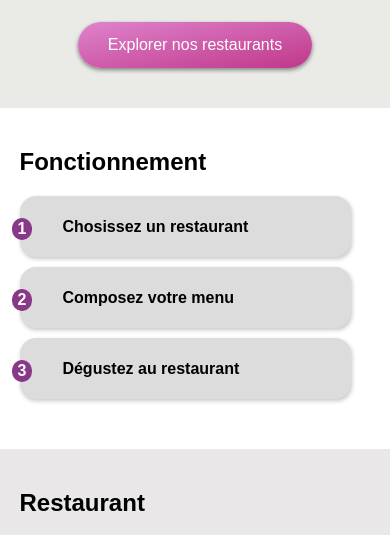
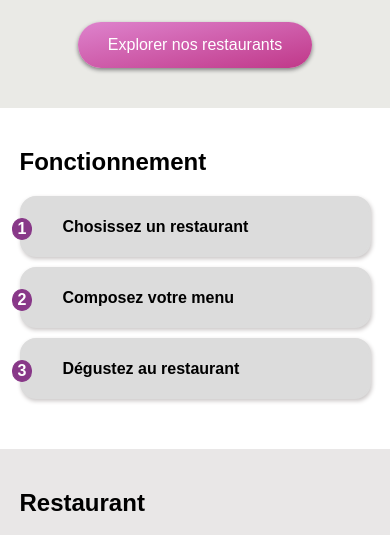
Before and after one commit to YGDS/Open-classroom-P3, a plain HTML site: page index.html in a window 390 px wide. Shown: the part 282-817 px from the top of the page. Drawn offline with Linux system fonts and the light colour scheme.

Commit message:
[fix] fixed a margin right on how_it_work

```diff
--- a/style.css
+++ b/style.css
@@ -92,7 +92,7 @@
         gap: 30px;
         margin-bottom: 10px;
         border: 2px solid rgb(220, 220, 220);
-        margin-right: 10%;
+        margin-right: 5%;
         margin-left: 5%;
         padding-top: 20px;
         padding-bottom: 15px;
```
